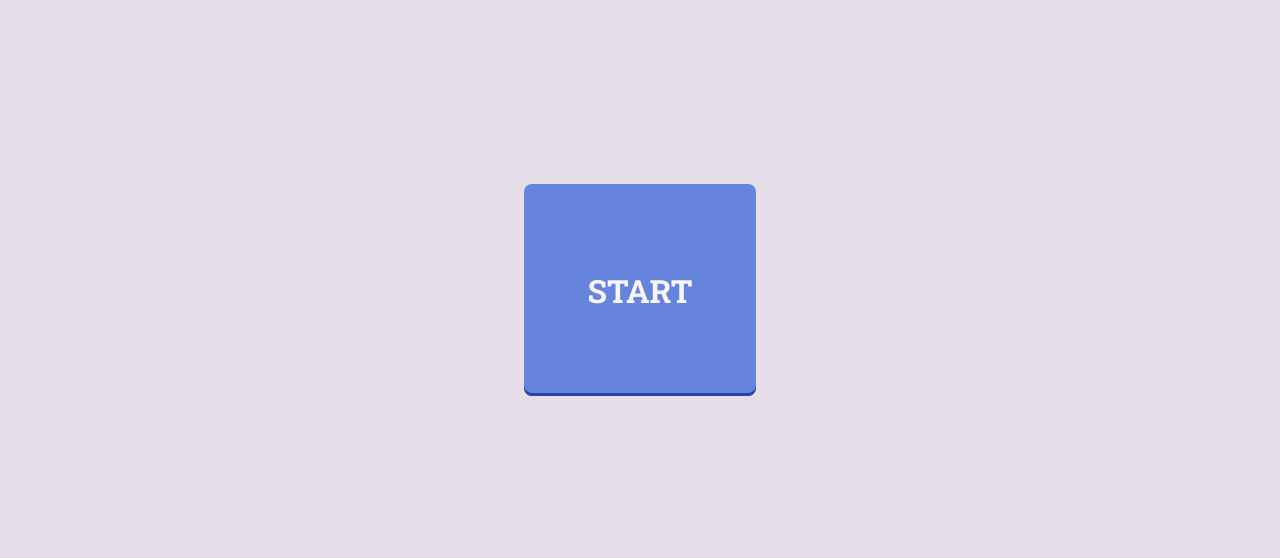
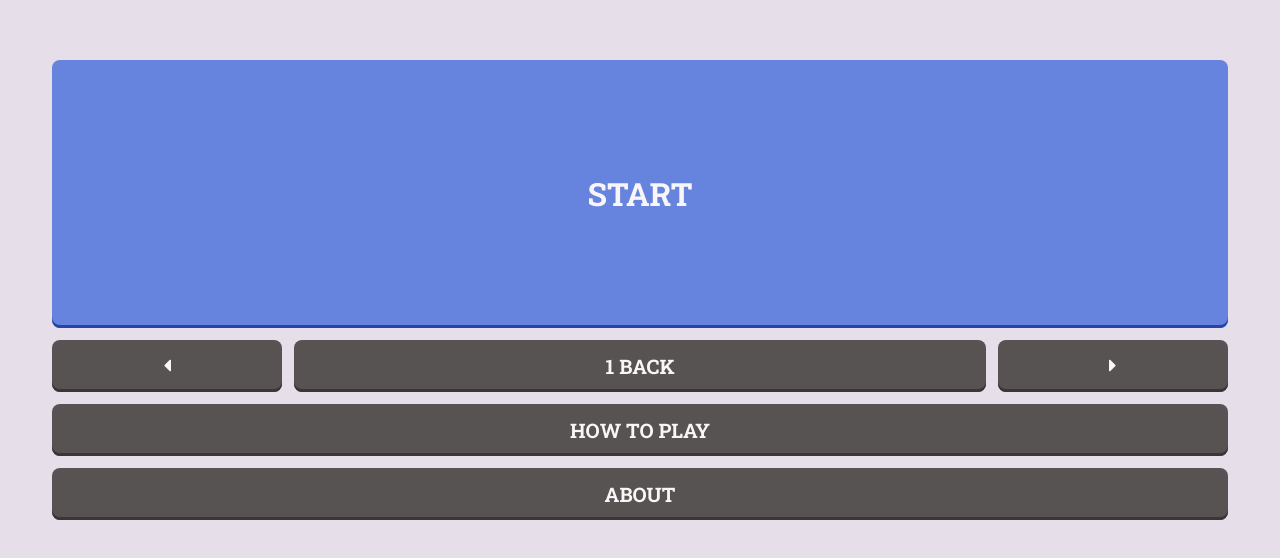
Before and after one commit to balzss/n-back-madness, a React (Create React App) app: page / in a window 1280 px wide. Shown: the part 110-668 px from the top of the page. Built offline with nearby package versions, Linux system fonts and the light colour scheme.

Commit message:
new menu items

```diff
--- a/public/index.html
+++ b/public/index.html
@@ -2,13 +2,14 @@
 <html lang="en">
   <head>
     <meta charset="utf-8" />
-    <link rel="shortcut icon" href="%PUBLIC_URL%/favicon.ico" />
+    <link rel="icon" type="image/png" href="%PUBLIC_URL%/favicon.png" />
     <meta name="viewport" content="width=device-width, initial-scale=1" />
     <meta name="theme-color" content="#000000" />
     <meta
       name="description"
       content="Web site created using create-react-app"
     />
+    <link rel="stylesheet" href="https://cdnjs.cloudflare.com/ajax/libs/font-awesome/5.11.2/css/all.min.css" integrity="sha256-+N4/V/SbAFiW1MPBCXnfnP9QSN3+Keu+NlB+0ev/YKQ=" crossorigin="anonymous" />
     <link rel="apple-touch-icon" href="logo192.png" />
     <!--
       manifest.json provides metadata used when your web app is installed on a
@@ -24,7 +25,7 @@
       work correctly both with client-side routing and a non-root public URL.
       Learn how to configure a non-root public URL by running `npm run build`.
     -->
-    <title>React App</title>
+    <title>N-Back Madness</title>
   </head>
   <body>
     <noscript>You need to enable JavaScript to run this app.</noscript>
--- a/src/App.js
+++ b/src/App.js
@@ -13,7 +13,8 @@ class App extends React.Component {
             progress: 0,
             questionNo: 1,
             positionMatch: false,
-            letterMatch: false
+            letterMatch: false,
+            nBack: 1
         };
 
         this.testLength = 6;
@@ -44,13 +45,19 @@ class App extends React.Component {
     }
 
     handleLetterMatchBtn = e => {
-        e.preventDefault();
         this.setState({letterMatch: !this.state.letterMatch});
     }
 
     handlePositionMatchBtn = e => {
-        e.preventDefault();
         this.setState({positionMatch: !this.state.positionMatch});
+    }
+
+    handleIncreaseNBack = e => {
+        this.setState({nBack: Math.min(Math.floor(this.testLength / 2), this.state.nBack + 1)});
+    }
+
+    handleDecreaseNBack = e => {
+        this.setState({nBack: Math.max(1, this.state.nBack - 1)});
     }
 
     handleRoundChange = () => {
@@ -97,6 +104,13 @@ class App extends React.Component {
         return (
             <div className="homeScreen">
                 <div className="startBtn" onClick={this.handleStartBtn}>Start</div>
+                <div className="modeSelector">
+                    <div className="menuItem" onTouchStart={this.handleDecreaseNBack}><i className="fas fa-caret-left"></i></div>
+                    <div className="menuItem nBack">{ this.state.nBack } Back</div>
+                    <div className="menuItem rightBtn" onTouchStart={this.handleIncreaseNBack}><i className="fas fa-caret-right"></i></div>
+                </div>
+                <div className="menuItem">How to play</div>
+                <div className="menuItem">About</div>
             </div>
         );
     }
@@ -112,8 +126,8 @@ class App extends React.Component {
                 </div>
                 { this.renderBoard() }
                 <div className="btnRow">
-                    <div className={letterMatchClasses} onTouchStart={this.handleLetterMatchBtn} onClick={this.handleLetterMatchBtn}>Letter match</div>
-                    <div className={positionMatchClasses} onTouchStart={this.handlePositionMatchBtn} onClick={this.handlePositionMatchBtn}>Position match</div>
+                    <div className={letterMatchClasses} onTouchStart={this.handleLetterMatchBtn}>Letter match</div>
+                    <div className={positionMatchClasses} onTouchStart={this.handlePositionMatchBtn}>Position match</div>
                 </div>
                 <div className="progressBarHolder">
                     <div className={"progress" + (this.state.progress < 1 && this.state.progress > 0 ? " loading" : "")} style={{width: 'calc((84vw + 24px) * ' + this.state.progress + ')'}}></div>
--- a/src/App.scss
+++ b/src/App.scss
@@ -4,7 +4,13 @@ $grid-width: calc(84vw + 24px);
 
 html, body, #root, .App {
     height: 100%;
+    box-sizing: border-box;
 }
+
+*, *:before, *:after {
+    box-sizing: inherit;
+}
+
 
 body {
     background: #e6dee9;
@@ -24,21 +30,46 @@ body {
     flex-direction: column;
     justify-content: center;
     height: 100%;
+    width: 100%;
+    padding: 52px;
+    font-weight: 700;
 
     .startBtn {
         text-transform: uppercase;
         border-radius: 8px;
-        height: 14vw;
+        height: 21vw;
         display: flex;
         align-items: center;
         justify-content: center;
-        font-weight: 700;
         box-shadow: 0 -3px 0 0 #2545a8 inset;
         background-color: #6683dd;
         color: #f8f6f9;
         font-size: 32px;
         padding: 16px;
-        width: 200px;
+    }
+
+    .menuItem {
+        background-color: #575353;
+        box-shadow: 0 -3px 0 0 #393636 inset;
+        color: #f8f6f9;
+        padding: 16px;
+        border-radius: 8px;
+        box-sizing: inherit;
+        line-height: 1;
+        display: flex;
+        align-items: center;
+        justify-content: center;
+        font-size: 20px;
+        margin-top: 12px;
+        text-transform: uppercase;
+    }
+
+    .modeSelector {
+        display: grid;
+        grid-template-columns: 1fr 3fr 1fr;
+        grid-gap: 12px;
+        width: 100%;
+        font-size: 28px;
     }
 }
 
```
Also changed, not shown: public/favicon.png (added).
